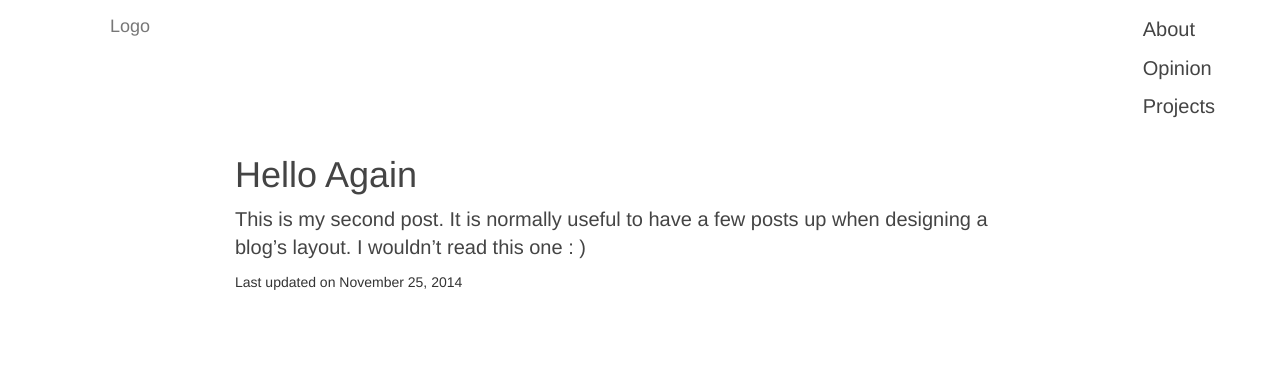
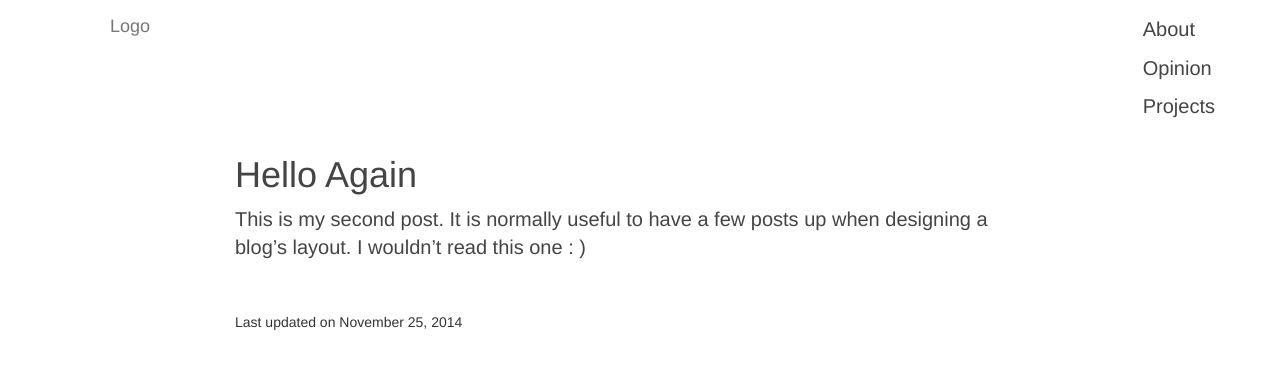
Before and after one commit to tomhohenstein/tomhohenstein.github.io, a Jekyll site: the page built from _posts/2014-11-25-Hello-Again.md, in a window 1280 px wide. Shown: the top 369 px of the page. Built offline with Jekyll 4.4.1, drawn with Linux system fonts in a browser that asks for light colours.

Commit message:
add footer

```diff
--- a/_layouts/default.html
+++ b/_layouts/default.html
@@ -37,6 +37,10 @@
     <div id="body-wrapper">
     {{ content }}
     </div>
+    <footer>
+
+    </footer>
+
     <script src="{{ site.baseurl }}/assets/js/jquery-1.11.1.js"></script>
     <script src="{{ site.baseurl }}/assets/js/bootstrap.js"></script>
   </body>
--- a/_layouts/post.html
+++ b/_layouts/post.html
@@ -8,9 +8,10 @@
   <div class="entry">
     {{ content }}
   </div>
-
-  <div class="date">
-    Last updated on {{ page.date | date: "%B %e, %Y" }}
-  </div>
+  <footer>
+	  <div class="date">
+	    Last updated on {{ page.date | date: "%B %e, %Y" }}
+	  </div>
+  </footer>
 
 </article>
--- a/assets/css/style.scss
+++ b/assets/css/style.scss
@@ -71,6 +71,10 @@
 #body-wrapper {
 	margin-top: 135px;
 	padding: 0 10px;
+}
+
+footer {
+	margin: 50px 0;
 }
 
 /************************
```
Also changed, not shown: 9 other files.
